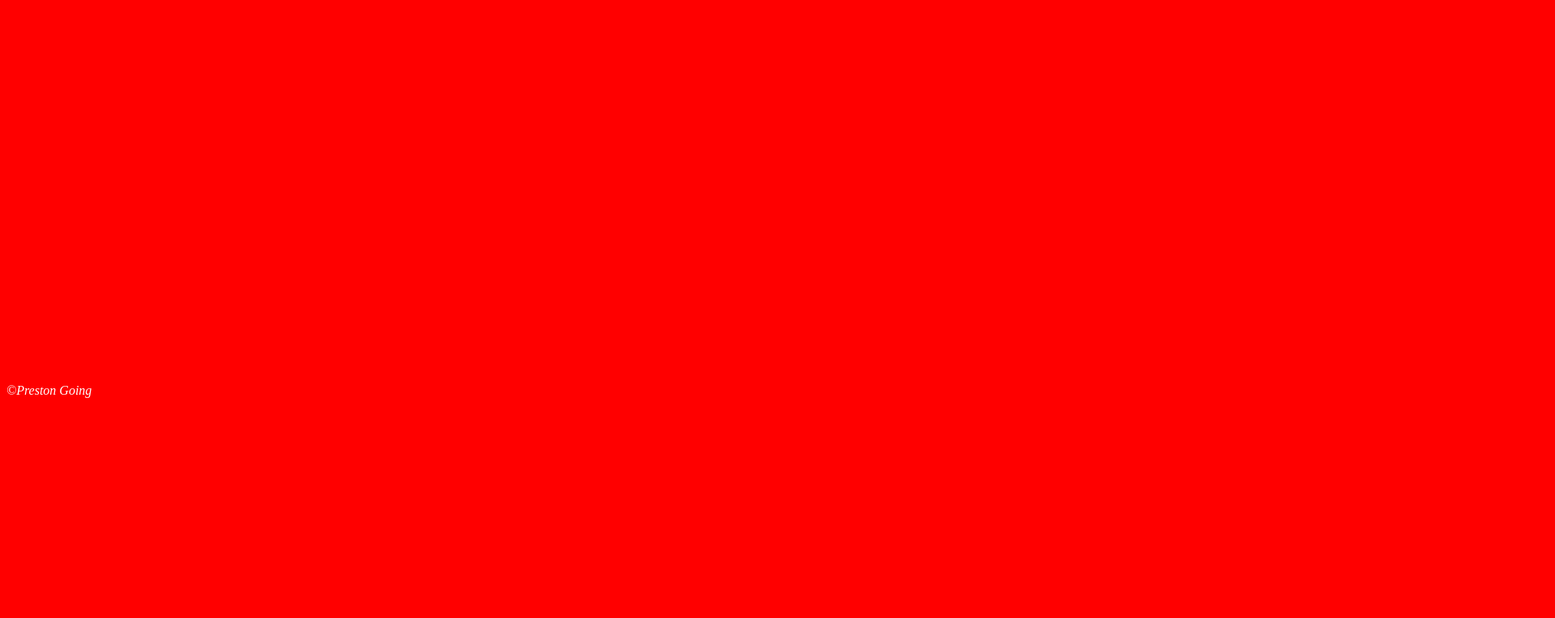
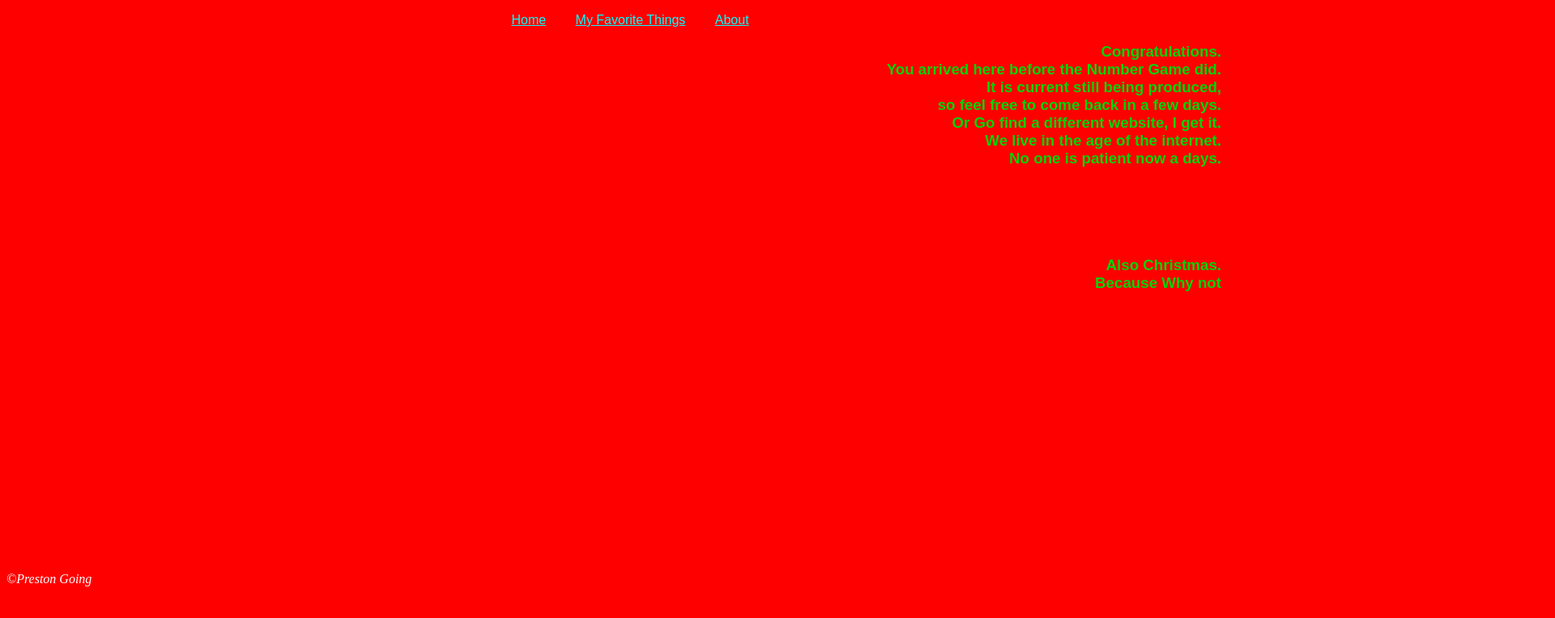
Before and after one commit to BossHunter9/WebDevelopment, a plain HTML site: page NumberGame.html in a window 1280 px wide. Shown: the top 764 px of the page at 81% size, 1920 px wide, since content can reach past the window. Drawn offline with Linux system fonts and the light colour scheme.

Commit message:
added css page for index background, and added more to each of the css pages

```diff
--- a/NumberGame.html
+++ b/NumberGame.html
@@ -21,13 +21,13 @@
             </ul>
         </nav>
 
-        <h2>
+        <h3>
             <article>
                 <p class= "number-m">
-                    Congratulations. <br>You arrived here before the Number Game Did. <br>It is current still being produced, <br>so feel free to come back in a few days. <br>Or Go find a different website, I get it.  <br>We live in the age of the internet. <br>No one is patient now a days. <br><br><br><br><br><br> Also Christmas. <br>Because Why not
+                    Congratulations. <br>You arrived here before the Number Game did. <br>It is current still being produced, <br>so feel free to come back in a few days. <br>Or Go find a different website, I get it.  <br>We live in the age of the internet. <br>No one is patient now a days. <br><br><br><br><br><br> Also Christmas. <br>Because Why not
                 </p>
             </article>
-        </h2>
+        </h3>
 
         <footer>
             <p>
--- /dev/null
+++ b/background.css
@@ -0,0 +1,8 @@
+body{
+    background-image: url("/images/fire.gif");
+    background-size: auto;
+    background-position-y: 8em;
+    background-position-x: center;
+    background-repeat: no-repeat;
+
+}
--- a/demo.css
+++ b/demo.css
@@ -34,6 +34,7 @@ td{
 }
 ul{
     color: black;
+    text-align: center;
 }
 ul li{
     display: inline;
@@ -48,19 +49,22 @@ ol{
 .backgroundpic{
     background-size: cover;
     border-color: black;
+
 }
 .number-page{
     font-family: Arial, Helvetica, sans-serif;
     background-color: red;
     text-align: right;
-    width: 2500px;
-    height: 1000px;
+    width: 1500px;
+    height: 600px;
 }
 footer{
     size: 10px;
     font-family: serif;
     font-style: italic;
     text-align: left;
+    position: relative;
+    top: 328px;
 }
 .number-m{
     color: rgb(6, 211, 6);
```
Also changed, not shown: index.html (+2 -2 lines).
